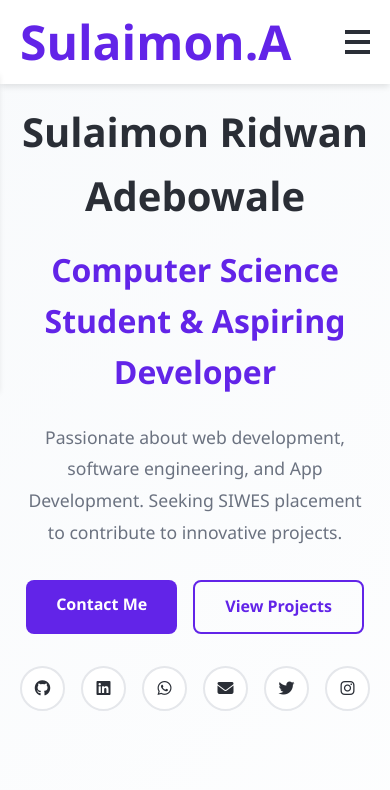
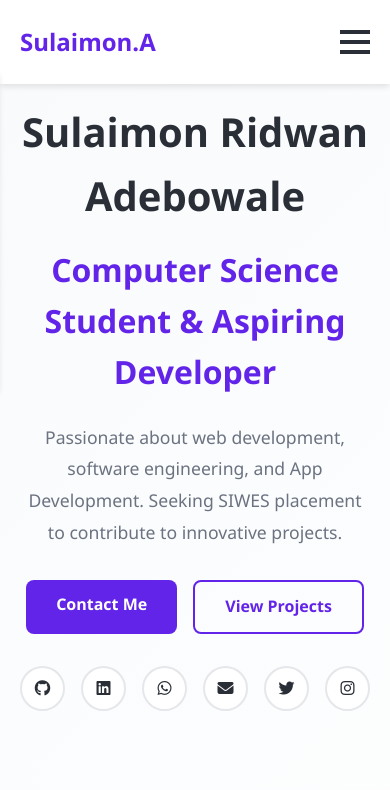
Before and after one commit to SAdebowale132/Portfolio-for-LinkedIn, a plain HTML site: page index.html in a window 390 px wide. Shown: the top 790 px of the page. Drawn offline with Linux system fonts and the light colour scheme; grey boxes are pictures that could not be loaded.

Commit message:
new update

```diff
--- a/styles.css
+++ b/styles.css
@@ -24,7 +24,7 @@ body {
 }
 
 .container {
-    max-width: 1200px;
+    max-width: 100%;
     margin: 0 auto;
     padding: 0 20px;
 }
@@ -50,7 +50,7 @@ body {
 }
 
 .nav-logo a {
-    font-size: 3rem;
+    font-size: 1.5rem;
     font-weight: 700;
     color: var(--primary-color);
     text-decoration: none;
@@ -88,7 +88,7 @@ body {
 }
 
 .hamburger span {
-    width: 25px;
+    width: 30px;
     height: 4px;
     background: var(--text-color);
     margin: 3px 0;
```
